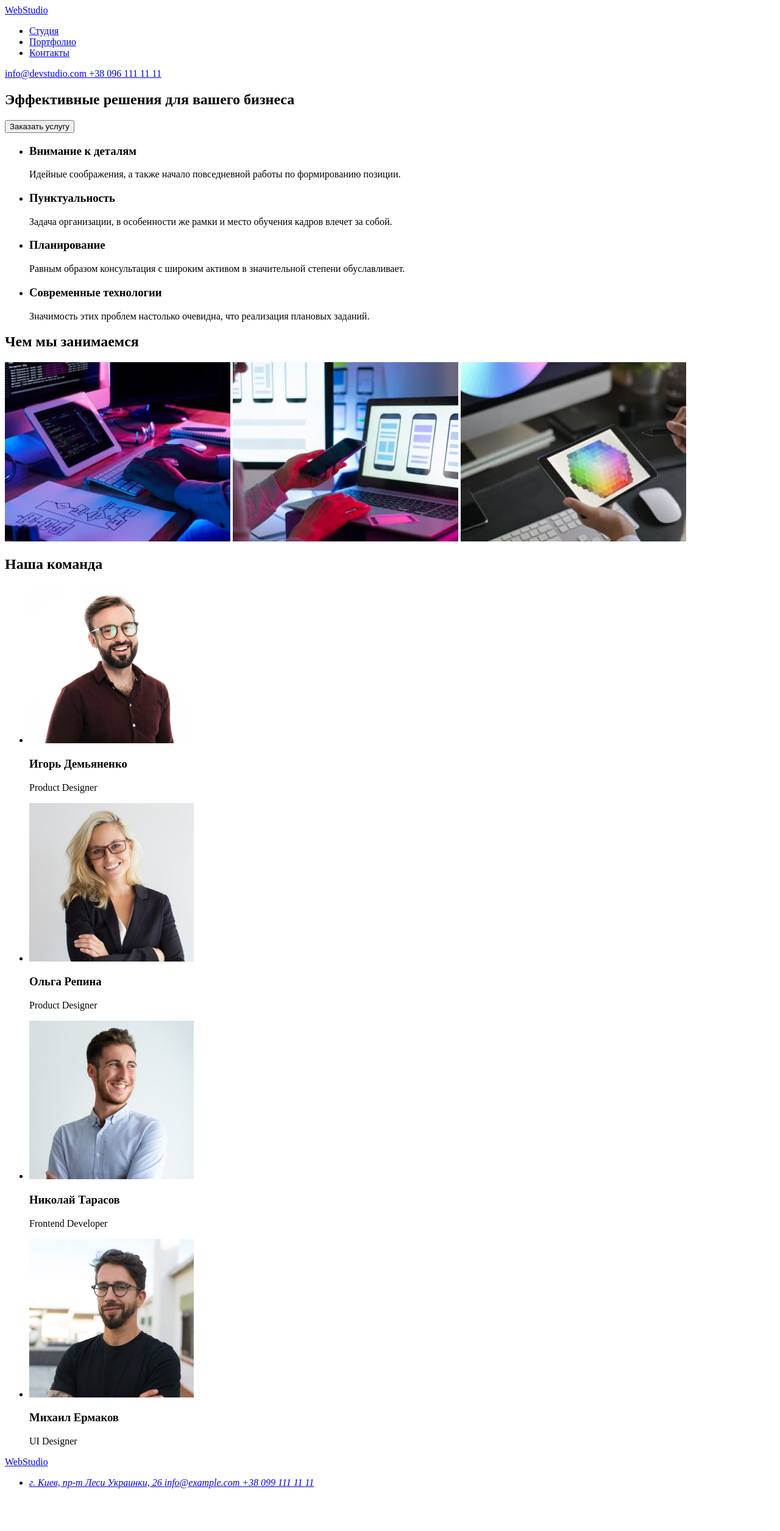
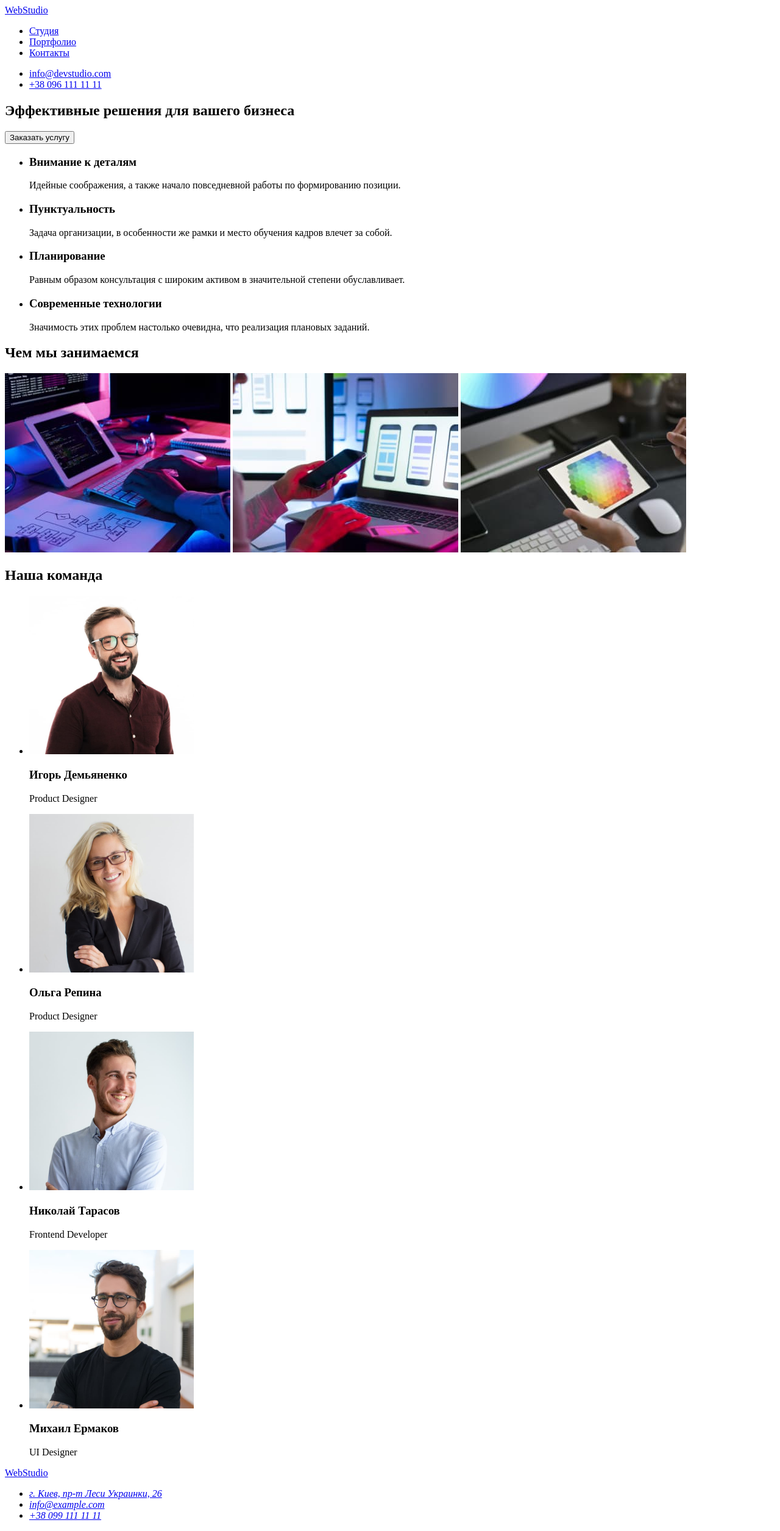
Before and after one commit to Tregyzi/goit-markup-hw-01, a plain HTML site: page index.html in a window 1280 px wide. Shown: the whole page at 61% size. Before the commit the page ends 2457 px from the top, so only its background shows below. Drawn offline with Linux system fonts and the light colour scheme.

Commit message:
final fixes

```diff
--- a/index.html
+++ b/index.html
@@ -34,12 +34,18 @@
                 </li>
             </ul>
         </nav>
+        <ul>
+            <li>
                 <a href="mailto:info@devstudio.com">
                     info@devstudio.com
                 </a>
+            </li>
+            <li>
                 <a href="tel:+380961111111">
                         +38 096 111 11 11
                 </a>
+            </li>
+        </ul>
     </header>
     <main>
         <section>
@@ -51,6 +57,7 @@
             </button>
         </section>
         <section>
+            <h2 hidden>"Заголовок для SEO"</h2>
             <ul>
                 <li>
                     <h3>
@@ -178,12 +185,17 @@
                         rel="noopener noreferrer">
                             г. Киев, пр-т Леси Украинки, 26
                     </a>
+                </li>
+                <li>
                     <a href="mailto:info@example.com">
                             info@example.com
                     </a>
+                </li>
+                <li>
                     <a href="tel:+380991111111">
                             +38 099 111 11 11
                     </a>
+                </li>
                 </li>
             </ul>
         </address>
```
Lines whose indentation alone changed are shown as unchanged.
